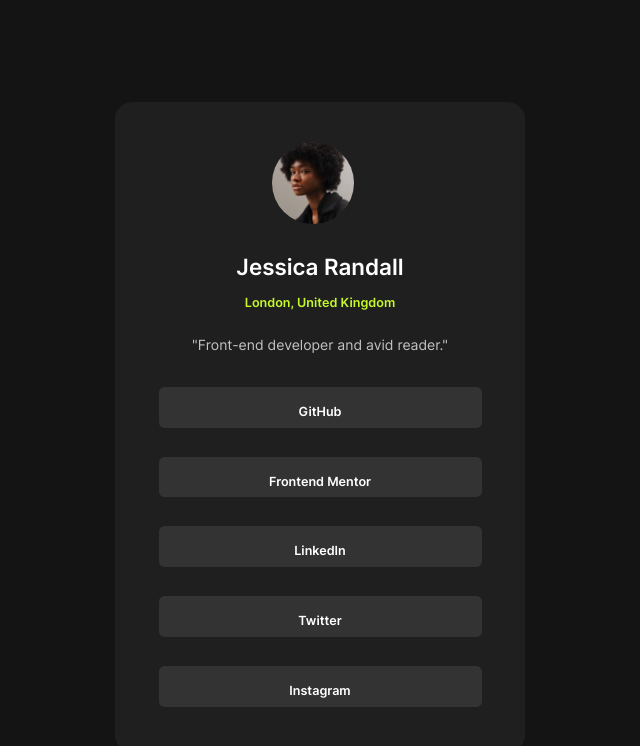
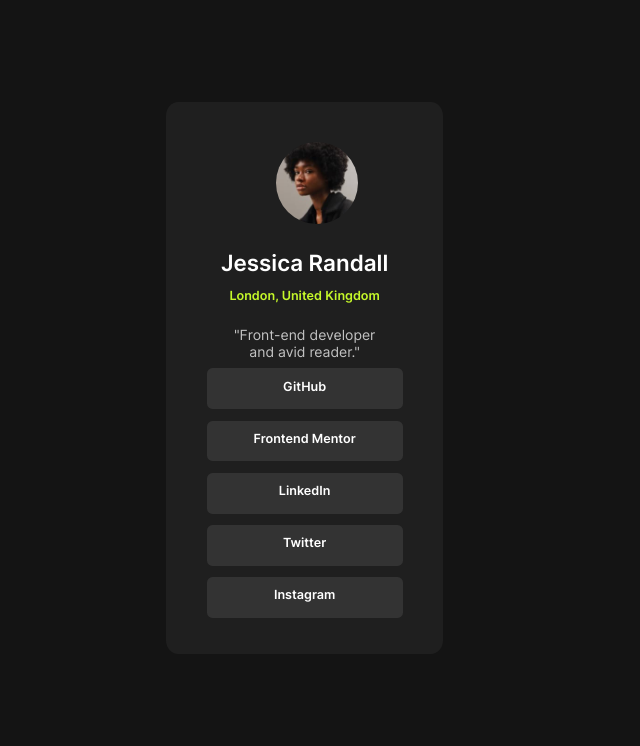
Before and after one commit to Asya0601/social-links-profile-main, a plain HTML site: page index.html in a window 1280 px wide. Shown: the whole page, without its empty margins (320-960 px from the left). Drawn offline with Linux system fonts and the light colour scheme.

Commit message:
Revert "Update"
This reverts commit 7ad7d3bf8c10878e360329d0bf15b9bd8c22b01e.

```diff
--- a/index.html
+++ b/index.html
@@ -12,7 +12,9 @@
 </head>
 <body>
 
-  <main id="container">
+  <main>
+
+    <section id="container">
 
       <article class="text-directory">
         <img id="authorIcon" src="assets/images/avatar-jessica.jpeg" width="82px" alt="authorAvatar">
@@ -29,6 +31,8 @@
         <a href="#" class="navigation">Instagram</a>
       </nav>
 
+    </section>
+
   </main>
 
   <div class="attribution">
--- a/styles.css
+++ b/styles.css
@@ -45,7 +45,7 @@
     text-wrap: balance;
     text-align: center;
     font-family: 'Inter';
-    font-size: var(--fontSize);
+    font-size: 14px;
     text-decoration: none;
     list-style: none;
 }
@@ -55,28 +55,20 @@
     background-color: var(--darkGray);
 }
 
+main{
+    display: block;
+    margin:8% 38% 2%;
+}
+
 #container{
-    margin-left: auto;
-    margin-right: auto;
-    margin-top: 8%;
     background-color: var(--middleGray);
-    max-width: 500px;
-    min-width: 410px;
-    width: clamp(320px, 4vw, 500px);
-    height: clamp(650px, 70vh, 600px);
+    width: 90%;
+    height: 69vh;
     border-radius: 4.5%/2.5%;
     padding: 2.5rem;
     display: grid;
     grid-template-rows: 2fr 3fr;
 }
-
-/*
-    width
-    clamp(320px, 4vw, 410px)
-
-    height
-    clamp(650px, 70vh, 600px)
-*/
 
 .text-directory{
     display: grid;
@@ -136,12 +128,9 @@
     transition: background-color 0.3s ease-in-out, color 0.3s ease-in;
 }
 
-@media screen and (max-width:375px){
-    #container{
-        min-width:300px;
-        max-width: 320px;
-        margin: 11vh auto;
-    }
+
+@media screen and(max-width:375px){
+
 }
 
 .attribution{
```
